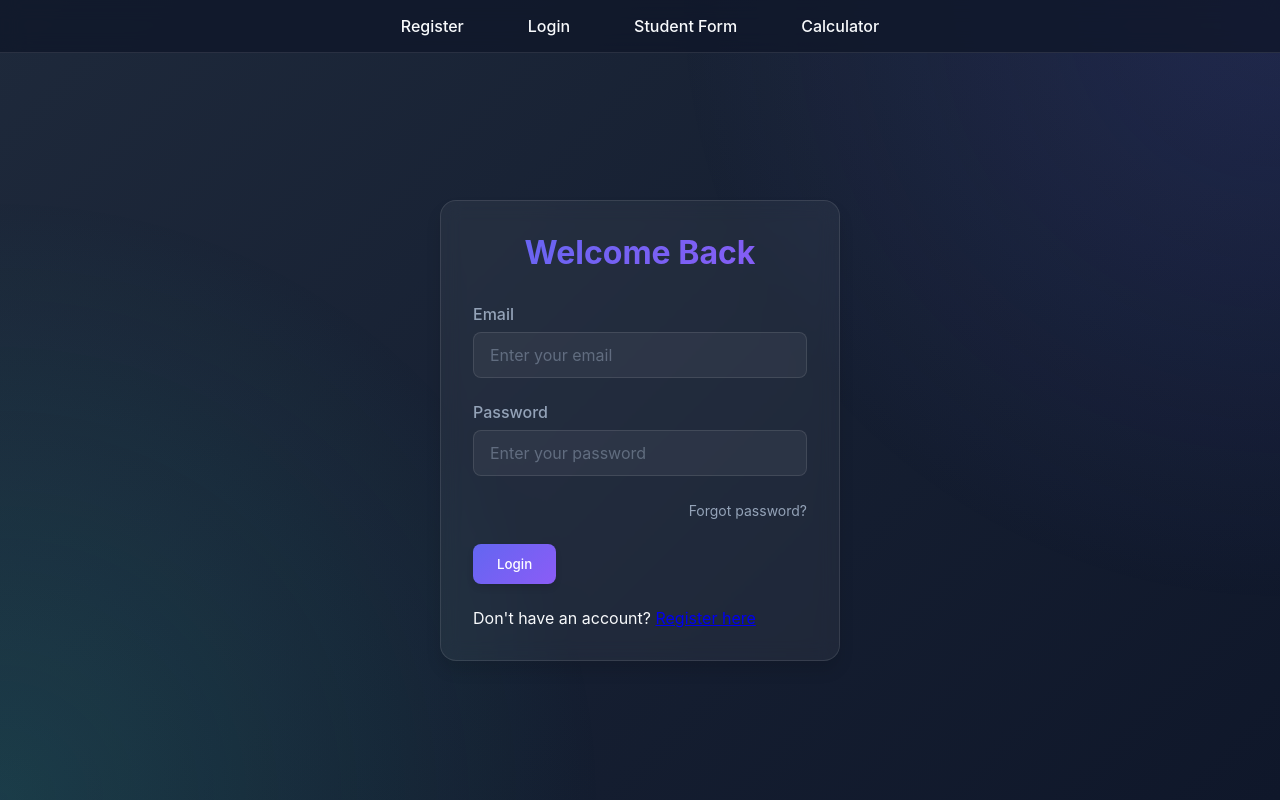
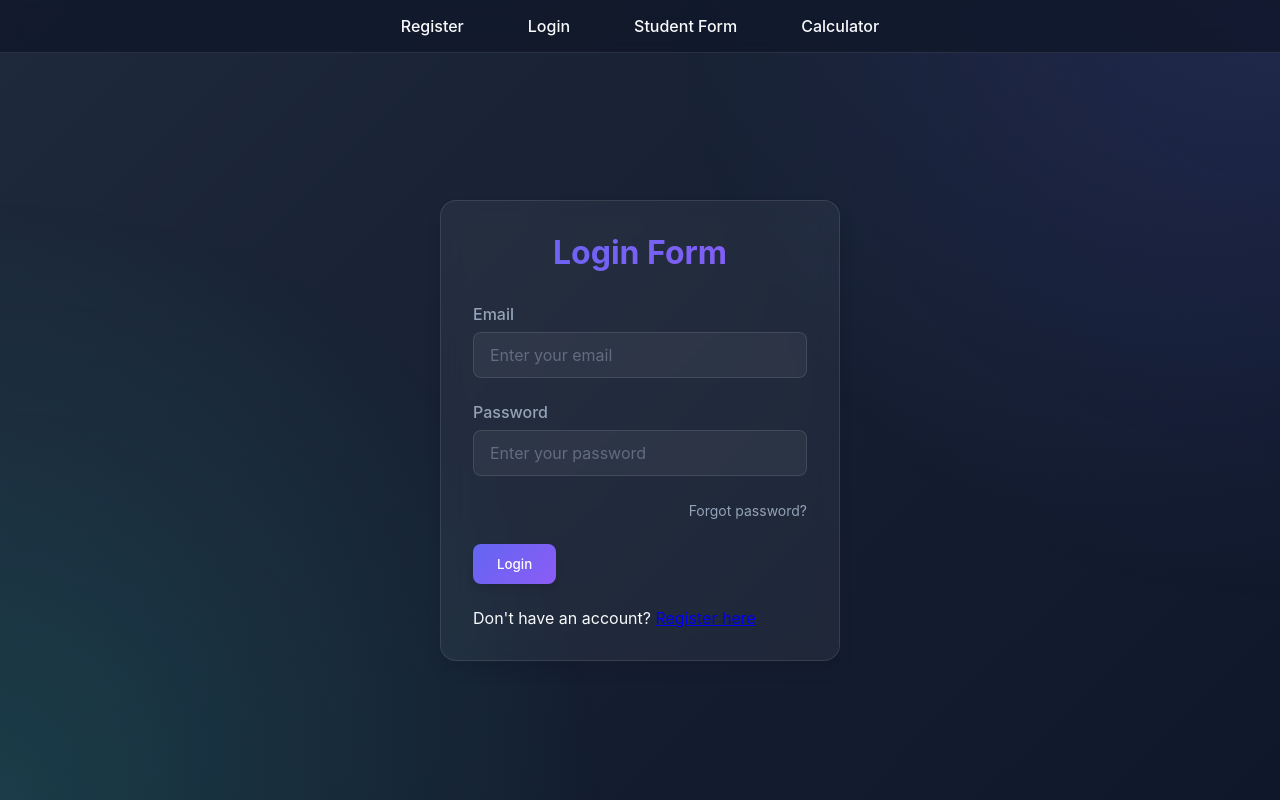
Before and after one commit to sarawaheed789/Forms, a plain HTML site: page login.html in a window 1280 px wide. Drawn offline with Linux system fonts and the light colour scheme.

Commit message:
Login Form

```diff
--- a/login.html
+++ b/login.html
@@ -18,7 +18,7 @@
 
     <div class="login-container">
         <div class="form-container">
-            <h1>Welcome Back</h1>
+            <h1>Login Form</h1>
             <form id="loginForm" onsubmit="return validateLogin(event)">
                 <div class="form-row">
                     <div class="form-group">
```
